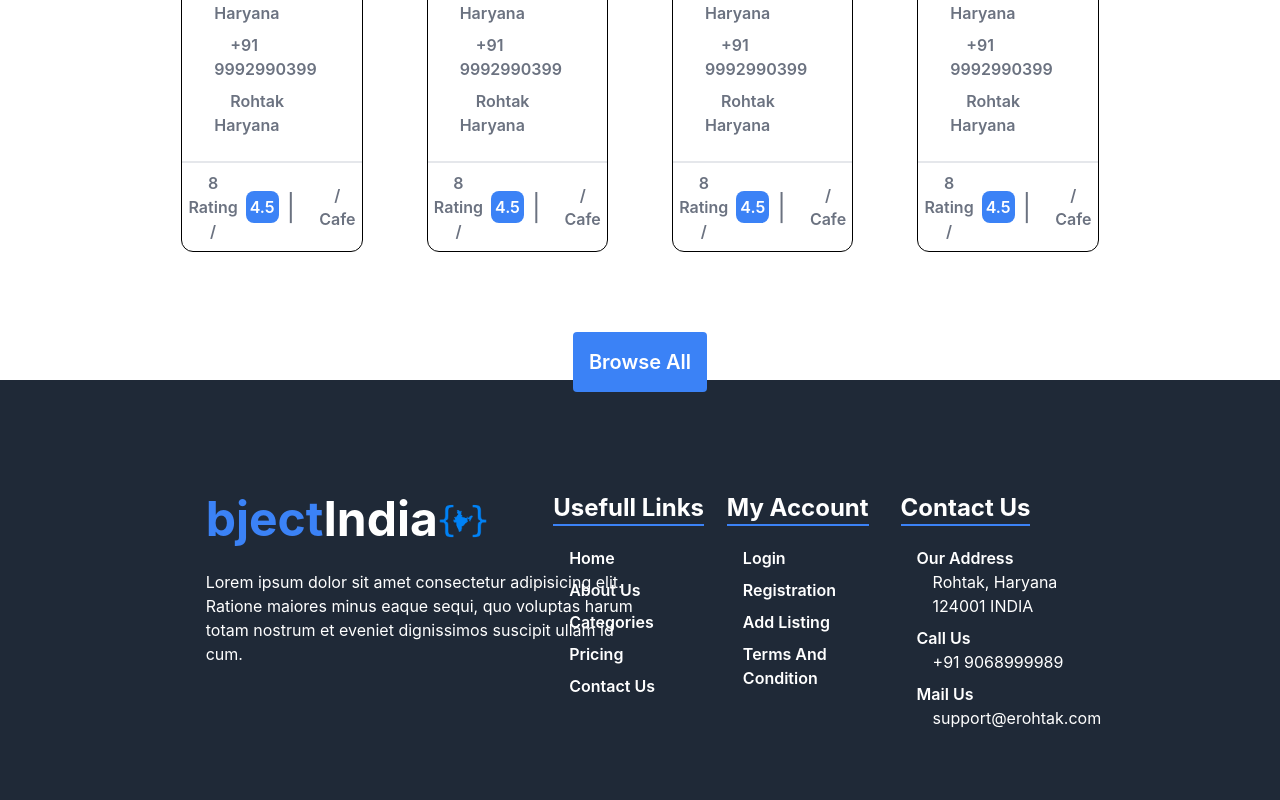
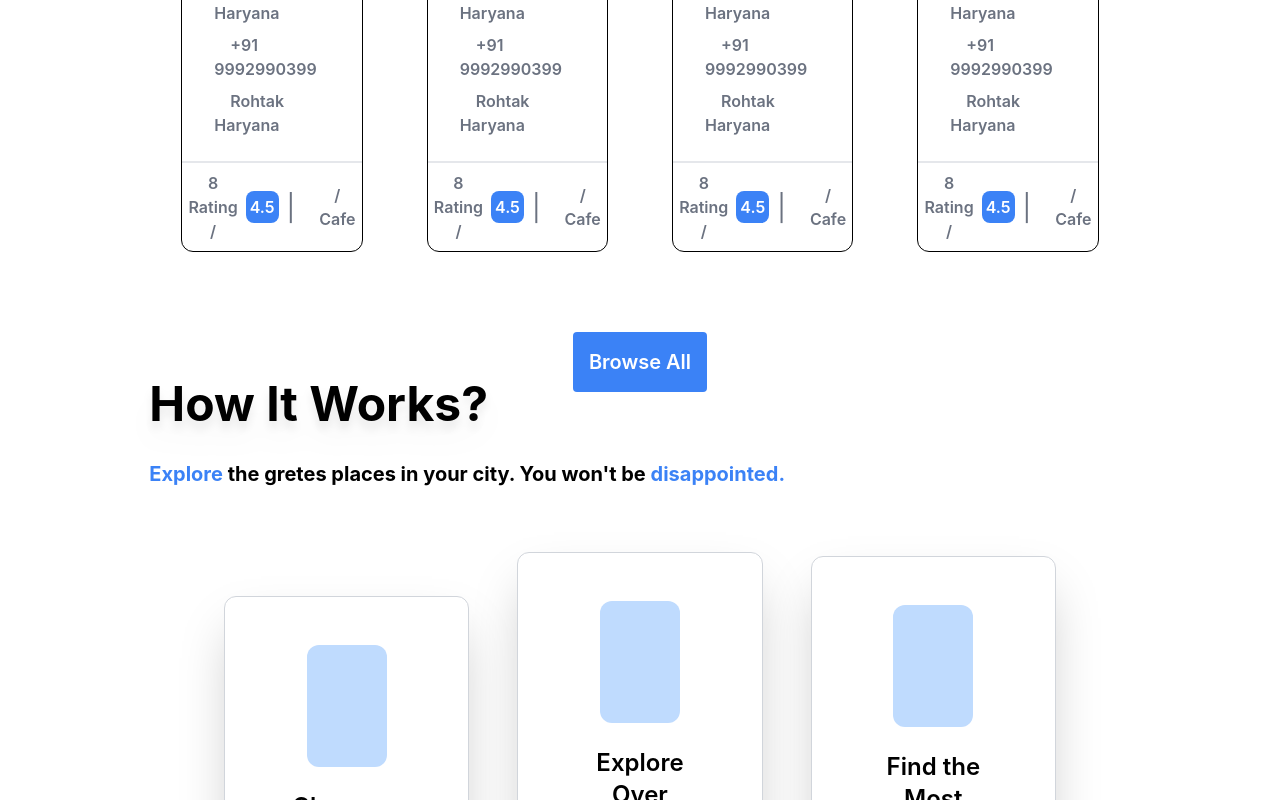
Before and after one commit to Typical-techno/indiaobject, a React (Create React App) app: page / in a window 1280 px wide. Shown: the part 2000-2800 px from the top of the page. Built offline with nearby package versions, Linux system fonts and the light colour scheme.

Commit message:
added new section how it works

```diff
--- a/src/App.js
+++ b/src/App.js
@@ -4,6 +4,7 @@ import Footer from "./components/default/Footer";
 import Hero from "./components/Hero";
 import Categories from "./components/Categories";
 import PromotionListing from "./components/PromotionListing";
+import HowItWorks from "./components/HowItWorks";
 
 function App() {
   return (
@@ -13,6 +14,7 @@ function App() {
         <Hero />
         <Categories />
         <PromotionListing />
+        <HowItWorks />
       </header>
       <Footer />
     </div>
--- /dev/null
+++ b/src/components/HowItWorks.jsx
@@ -0,0 +1,60 @@
+import React from "react";
+
+function HowItWorks() {
+  return (
+    <div className="flex w-11/12 h-screen px-24 justify-center">
+      <div className="flex flex-col space-y-16 w-full">
+        <div className="space-y-16 flex flex-col text-center">
+          <div className="space-y-8 text-left">
+            <p className="text-5xl font-bold drop-shadow-xl">How It Works?</p>
+            <p className="text-xl font-bold">
+              <span className="text-blue-500">Explore</span> the gretes places
+              in your city. You won't be{" "}
+              <span className="text-blue-500">disappointed.</span>
+            </p>
+          </div>
+          <div className="flex justify-center gap-12 items-center">
+            <div className="w-3/12 p-12 break-words flex justify-center flex-col items-center space-y-6 rounded-xl hover:scale-110 duration-300 shadow-2xl border border-gray-300">
+              <p className="rounded-xl bg-blue-200 w-fit p-6 pt-9">
+                <i className="fi fi-rr-category p-4 text-blue-500 text-6xl mt-1"></i>
+              </p>
+              <p className="text-2xl font-semibold">
+                Choose a Category to Start
+              </p>
+              <p className="text-base font-semibold text-gray-500">
+                Locate all the information and answers you need in one
+                convenient place to get started.
+              </p>
+            </div>
+            <div className="w-3/12 p-12 break-words flex justify-center flex-col items-center space-y-6 rounded-xl hover:scale-110 duration-300 shadow-2xl border border-gray-300">
+              <p className="rounded-xl bg-blue-200 w-fit p-6 pt-9">
+                <i className="fi fi-rr-features p-4 text-blue-500 text-6xl mt-1"></i>
+              </p>
+              <p className="text-2xl font-semibold">
+                Explore Over Thousands Company List
+              </p>
+              <p className="text-base font-semibold text-gray-500">
+                Perform an extensive and detailed search for every query you
+                have in mind, covering all relevant aspects.
+              </p>
+            </div>
+            <div className="w-3/12 p-12 break-words flex justify-center flex-col items-center space-y-6 rounded-xl hover:scale-110 duration-300 shadow-2xl border border-gray-300">
+              <p className="rounded-xl bg-blue-200 w-fit p-6 pt-9">
+                <i className="fi fi-rr-search-alt p-4 text-blue-500 text-6xl mt-1"></i>
+              </p>
+              <p className="text-2xl font-semibold">
+                Find the Most Suitable Candidate
+              </p>
+              <p className="text-base font-semibold text-gray-500">
+                Gather comprehensive information for each and every question you
+                have to identify the most suitable candidate.
+              </p>
+            </div>
+          </div>
+        </div>
+      </div>
+    </div>
+  );
+}
+
+export default HowItWorks;
--- a/src/components/default/Footer.jsx
+++ b/src/components/default/Footer.jsx
@@ -14,10 +14,7 @@ function Footer() {
               <button className="text-5xl font-bold">
                 <p className="flex items-center">
                   <span className="text-blue-500">
-                    <span className="text-4xl">
-                      <i className="fi fi-rr-globe"></i>
-                    </span>
-                    bject
+                    Object
                   </span>
                   India
                   <span className="text-blue-500 flex">
--- a/src/components/default/Navbar.jsx
+++ b/src/components/default/Navbar.jsx
@@ -51,7 +51,7 @@ function Navbar() {
           <Link to="/">
             <button>
               <p className="flex items-center">
-                <span className="text-blue-500"><span className="text-4xl"><i className="fi fi-rr-globe"></i></span>bject</span>India
+                <span className="text-blue-500">Object</span>India
                 <span className="text-blue-500"><img src={logo} height={50} width={50} alt="logo" className="mt-1" /></span>
               </p>
             </button>
```
